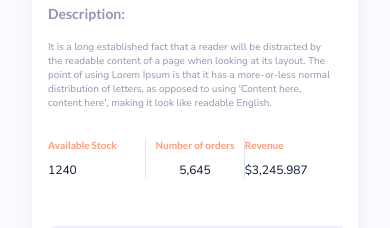
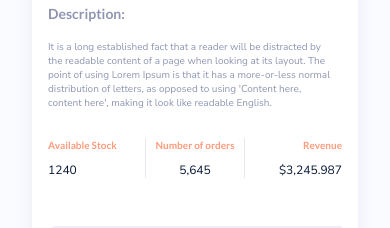
Before and after one commit to 0MUHAMMEDIRFAN/white-json-assignment, a React (Vite) app: page / in a window 390 px wide. Shown: the part 1080-1308 px from the top of the page. Built offline with nearby package versions, Linux system fonts and the light colour scheme.

Commit message:
add deploy workflow

```diff
--- a/src/components/Product/Product.css
+++ b/src/components/Product/Product.css
@@ -380,6 +380,9 @@
     .product .container .productContainer .productDetails .stock .nofOrders {
         text-align: center;
     }
+    .product .container .productContainer .productDetails .stock .revenue {
+        text-align: end;
+    }
 
     /* On Mobiles */
 }
--- a/vite.config.js
+++ b/vite.config.js
@@ -3,6 +3,7 @@ import react from '@vitejs/plugin-react'
 
 // https://vitejs.dev/config/
 export default defineConfig({
+  base: "/white-json/",
   plugins: [react()],
   server: {
     hmr:false,
```
Also changed, not shown: 26 other files (tests, documents, lock files or other folders).
